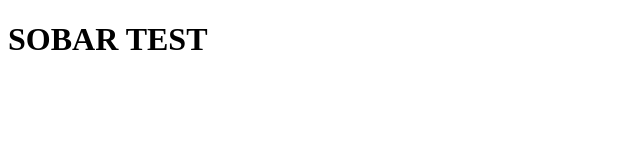
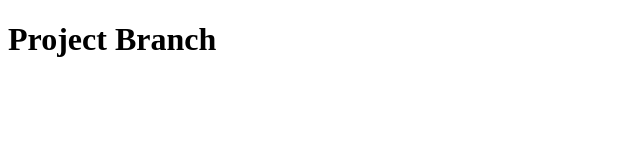
Before and after one commit to m-sobar-muslim/project, a plain HTML site: page index.html in a window 1280 px wide. Shown: the whole page, without its empty margins (0-640 px from the left). Drawn offline with Linux system fonts and the light colour scheme.

Commit message:
Update index.html

```diff
--- a/index.html
+++ b/index.html
@@ -1,9 +1,9 @@
 <!DOCTYPE HTML>
 <HTML>
 <HEAD>
-<TITLE>Sobar test </TITLE>
+<TITLE>Project</TITLE>
 </HEAD>
 <BODY>
-<H1>SOBAR TEST </H1>
+<H1>Project Branch</H1>
 </BODY>
 </HTML>
```
